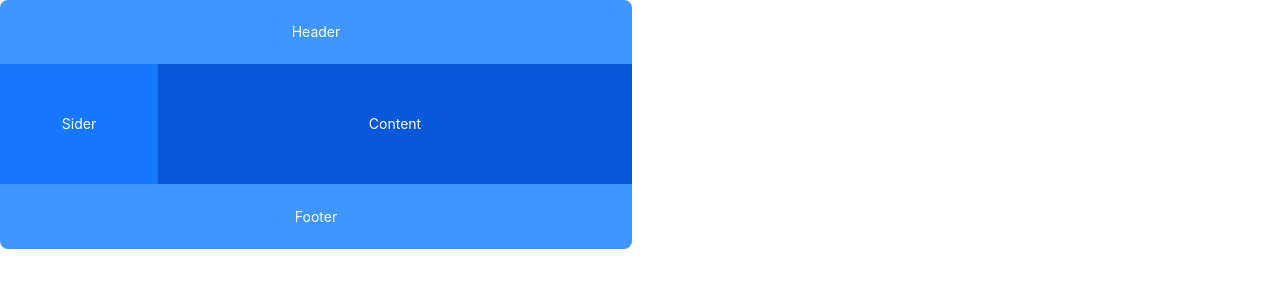
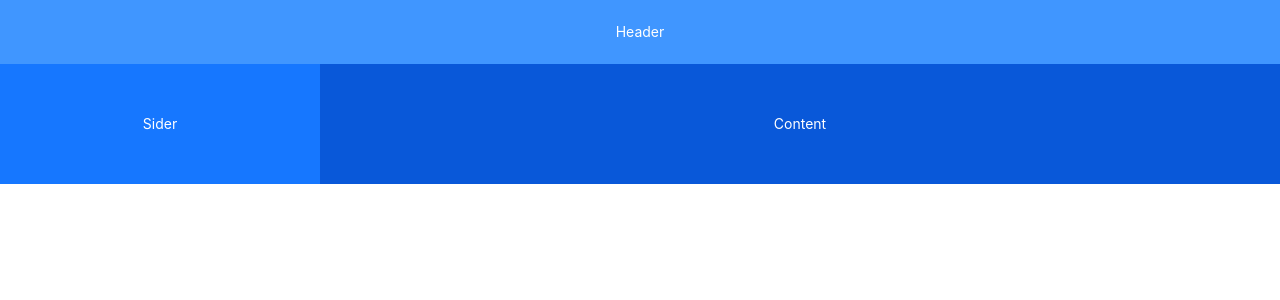
Before and after one commit to aviatorsignalsindia/crypto-app, a React (Vite) app: page / in a window 1280 px wide. Shown: the top 300 px of the page. Built offline with nearby package versions, Linux system fonts and the light colour scheme.

Commit message:
первая правка работает

```diff
--- a/src/App.jsx
+++ b/src/App.jsx
@@ -1,5 +1,5 @@
-import { Flex, Layout } from 'antd';
-const { Header, Footer, Sider, Content } = Layout;
+import { Layout } from 'antd';
+
 const headerStyle = {
   textAlign: 'center',
   color: '#fff',
@@ -7,43 +7,31 @@ const headerStyle = {
   paddingInline: 48,
   lineHeight: '64px',
   backgroundColor: '#4096ff',
-};
+}
 const contentStyle = {
   textAlign: 'center',
   minHeight: 120,
   lineHeight: '120px',
   color: '#fff',
   backgroundColor: '#0958d9',
-};
+}
 const siderStyle = {
   textAlign: 'center',
   lineHeight: '120px',
   color: '#fff',
   backgroundColor: '#1677ff',
-};
-const footerStyle = {
-  textAlign: 'center',
-  color: '#fff',
-  backgroundColor: '#4096ff',
-};
-const layoutStyle = {
-  borderRadius: 8,
-  overflow: 'hidden',
-  width: 'calc(50% - 8px)',
-  maxWidth: 'calc(50% - 8px)',
-};
+}
 
 export default function App() {
   return (
-     <Layout style={layoutStyle}>
-    <Header style={headerStyle}>Header</Header>
+     <Layout>
+    <Layout.Header style={headerStyle}>Header</Layout.Header>
     <Layout>
-      <Sider width="25%" style={siderStyle}>
+      <Layout.Sider width="25%" style={siderStyle}>
         Sider
-      </Sider>
-      <Content style={contentStyle}>Content</Content>
+      </Layout.Sider>
+      <Layout.Content style={contentStyle}>Content</Layout.Content>
     </Layout>
-    <Footer style={footerStyle}>Footer</Footer>
   </Layout>
   )
 }
```
